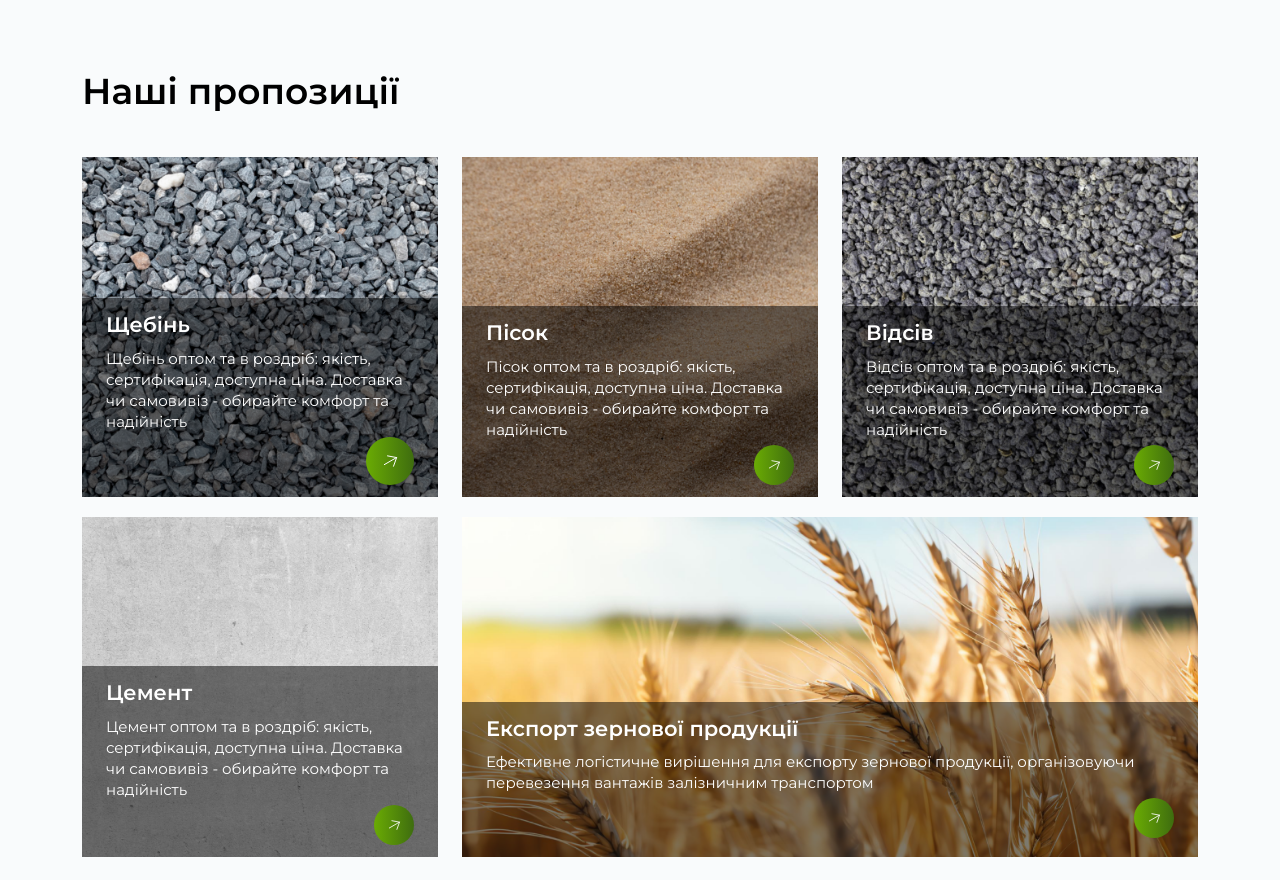
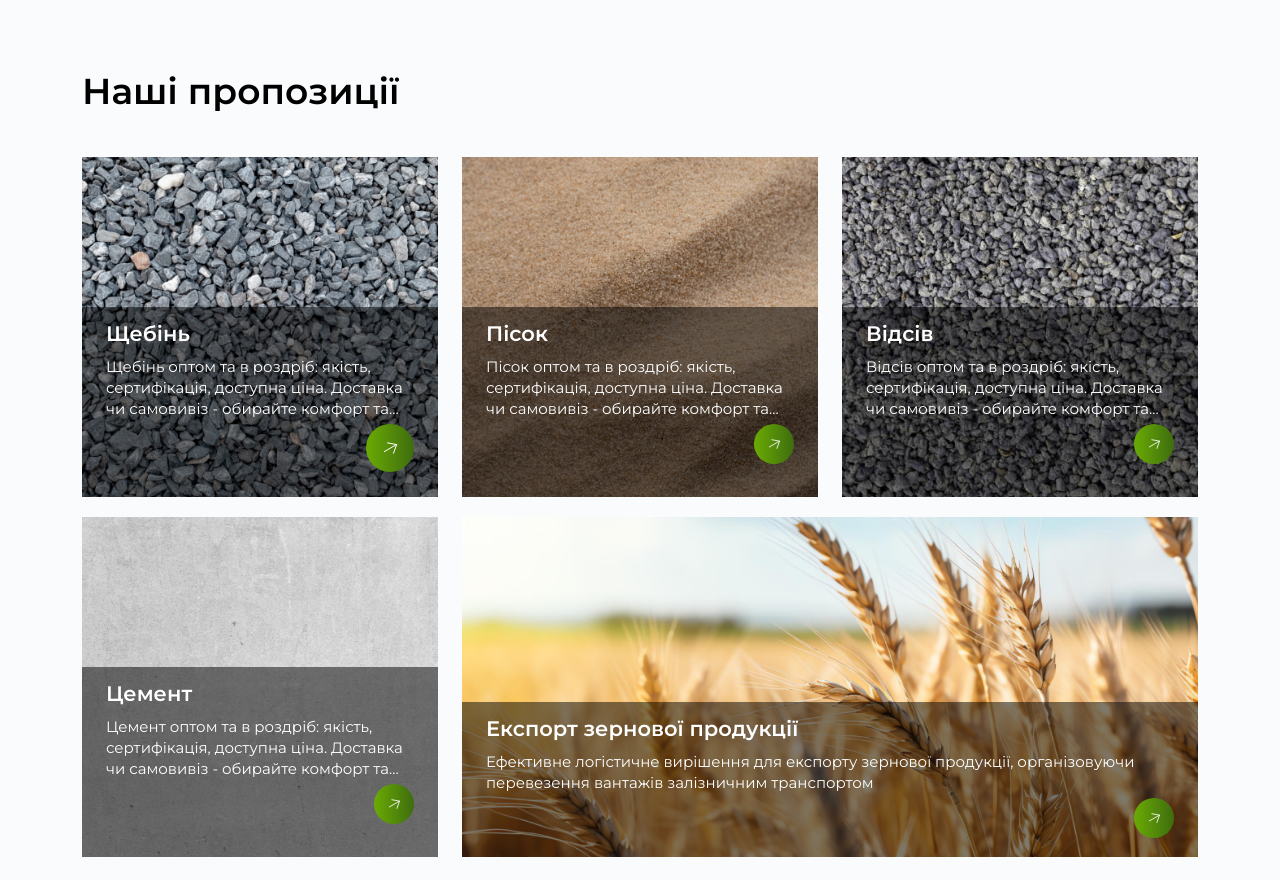
Before and after one commit to IraMonasteretska/m-torent, a plain HTML site: page index.html in a window 1280 px wide. Shown: the part 1452-2332 px from the top of the page. Drawn offline with nearby package versions, Linux system fonts and the light colour scheme.

Commit message:
Add files via upload

```diff
--- a/#source/scss/index.scss
+++ b/#source/scss/index.scss
@@ -178,7 +178,7 @@
             line-height: 140%;
             margin-bottom: 12px;
             display: -webkit-box;
-            -webkit-line-clamp: 5;
+            -webkit-line-clamp: 3;
             -webkit-box-orient: vertical;
             overflow: hidden;
         }
```
Also changed, not shown: css/style.css.
